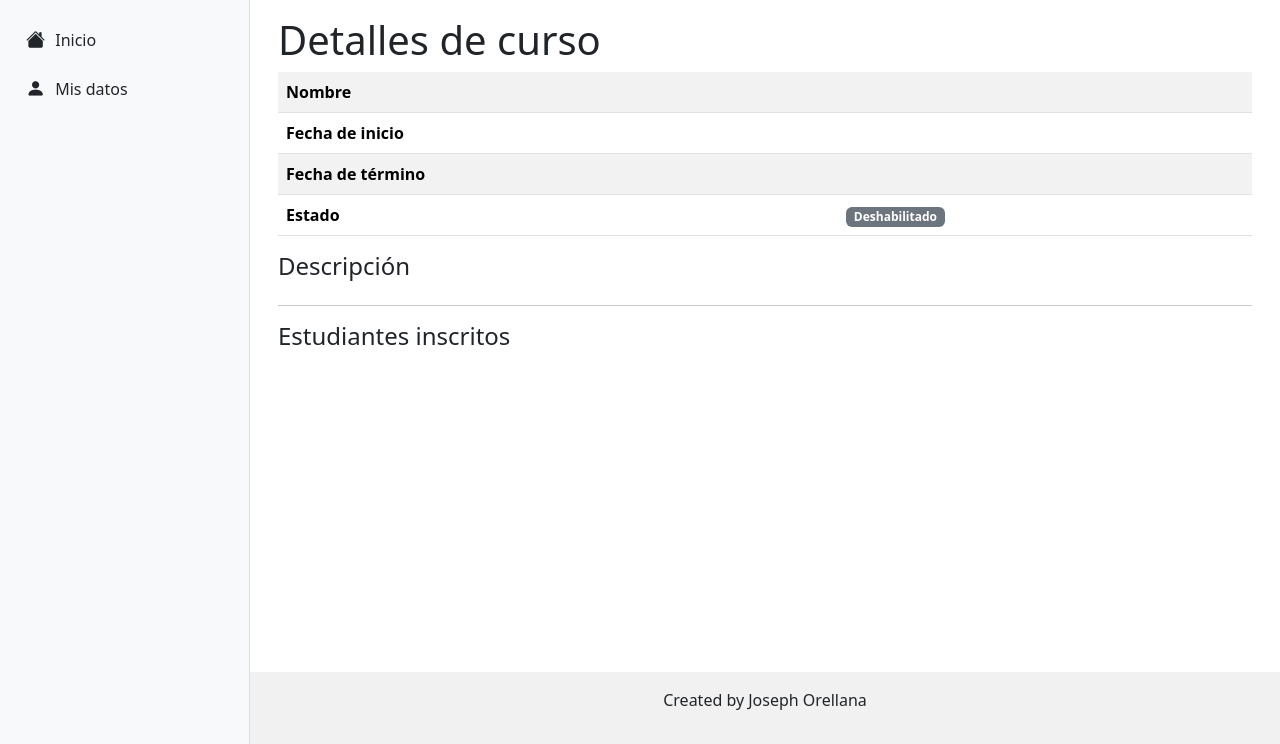
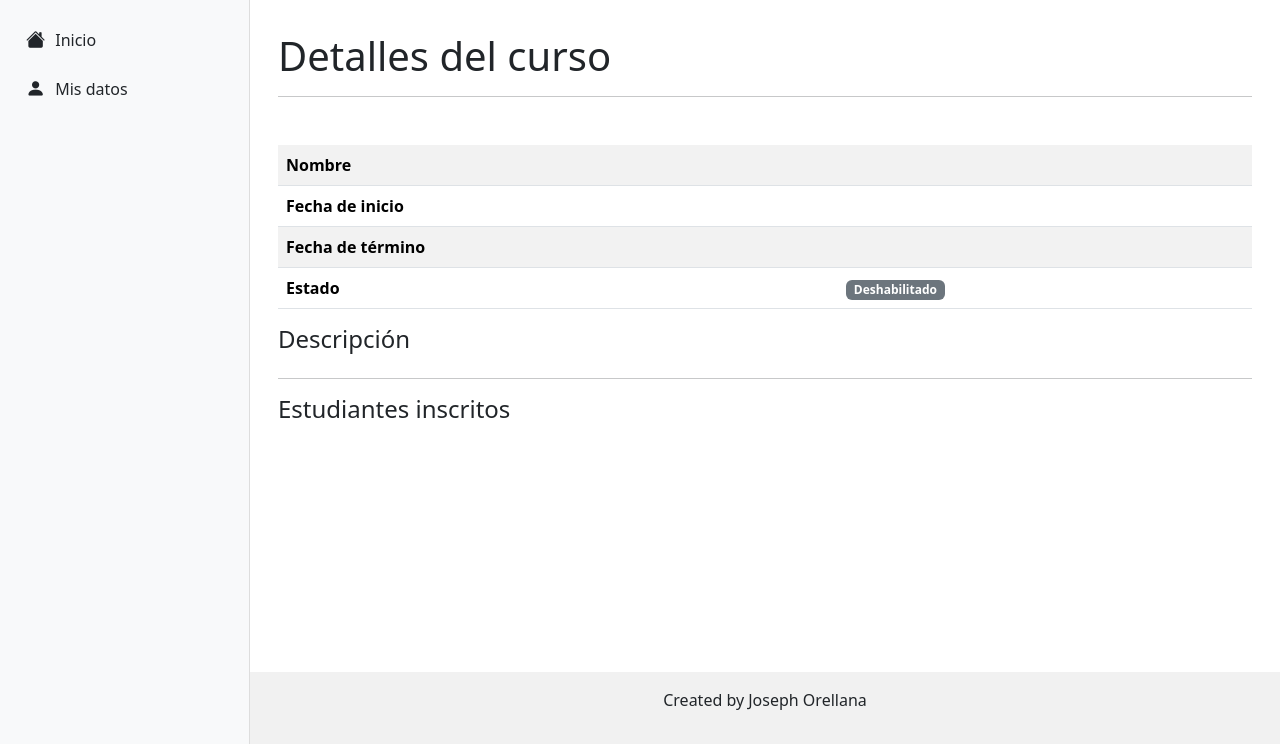
Before and after one commit to josephorellana/demo-with-cakephp, a CakePHP app: template app/src/Template/Courses/view.ctp in a window 1280 px wide. Shown: the part 56-800 px from the top of the page. Run offline with PHP 8.4 and a stand-in for CakePHP, Linux system fonts and the light colour scheme; the template is opened without the code that fills it, so the values that code supplies are empty; some libraries are stand-ins or nearby versions.

Commit message:
Courses view styles

```diff
--- a/app/src/Template/Courses/add.ctp
+++ b/app/src/Template/Courses/add.ctp
@@ -2,8 +2,9 @@
 use Cake\Core\Configure;
 ?>
 
-<section>
-    <h1>Agregar Curso</h1>
+<section class="mb-5 mt-3">
+    <h1>Agregar curso</h1>
+    <hr>
 </section>
 
 <section>
--- a/app/src/Template/Courses/edit.ctp
+++ b/app/src/Template/Courses/edit.ctp
@@ -2,8 +2,9 @@
 use Cake\Core\Configure;
 ?>
 
-<section>
-    <h1>Editar Usuario</h1>
+<section class="mb-5 mt-3">
+    <h1>Editar curso</h1>
+    <hr>
 </section>
 
 <section>
--- a/app/src/Template/Courses/index.ctp
+++ b/app/src/Template/Courses/index.ctp
@@ -1,5 +1,6 @@
-<section>
+<section class="mb-5 mt-3">
     <h1>Cursos</h1>
+    <hr>
 </section>
 
 <section>
--- a/app/src/Template/Courses/view.ctp
+++ b/app/src/Template/Courses/view.ctp
@@ -1,5 +1,6 @@
-<section>
-    <h1>Detalles de curso</h1>
+<section class="mb-5 mt-3">
+    <h1>Detalles del curso</h1>
+    <hr>
 </section>
 
 <section>
@@ -31,8 +32,15 @@
         <h4>Estudiantes inscritos</h4>
 
         <?php if( $authUser['role']['name'] === 'ADMIN' ): ?>
-            <div class="dropdown mb-3">
-                <input type="text" id="student-search" class="form-control" placeholder="Agregar estudiante: Ingrese nombre, apellido o correo electrónico" autocomplete="off">
+            <div class="dropdown mb-5">
+                <div class="row px-0">
+                    <div class="col-11 px-0 mx-0">
+                        <input type="text" id="student-search" class="form-control mx-0" placeholder="Agregar estudiante: Ingrese nombre, apellido o correo electrónico" autocomplete="off">
+                    </div>
+                    <div class="col-1 text-center text-bg-success rounded-end py-0">
+                        <i class="bi bi-search my-0 align-middle"></i>
+                    </div>
+                </div>
                 <ul class="dropdown-menu w-100" id="student-search-result"></ul>
             </div>
         <?php endif; ?>
```
